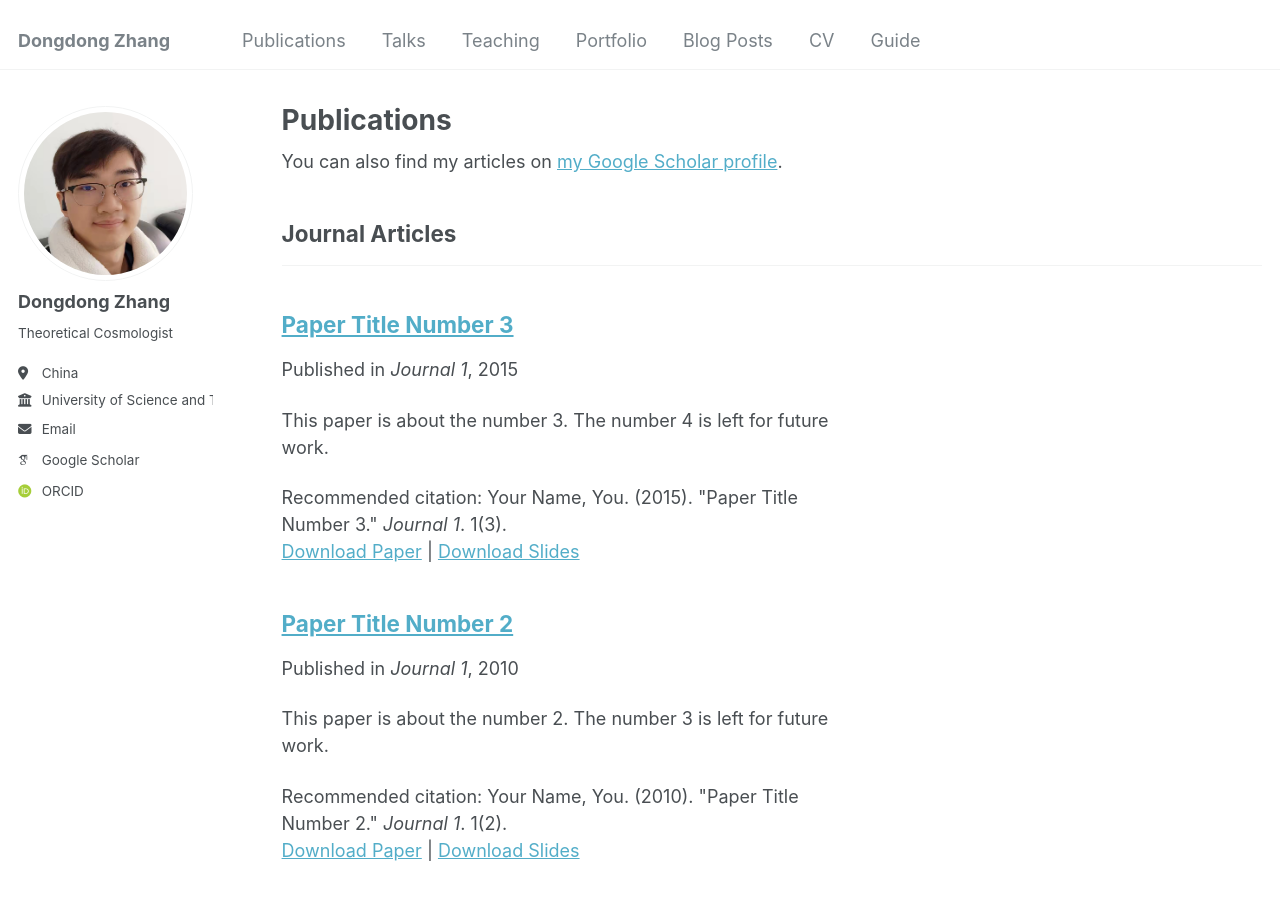
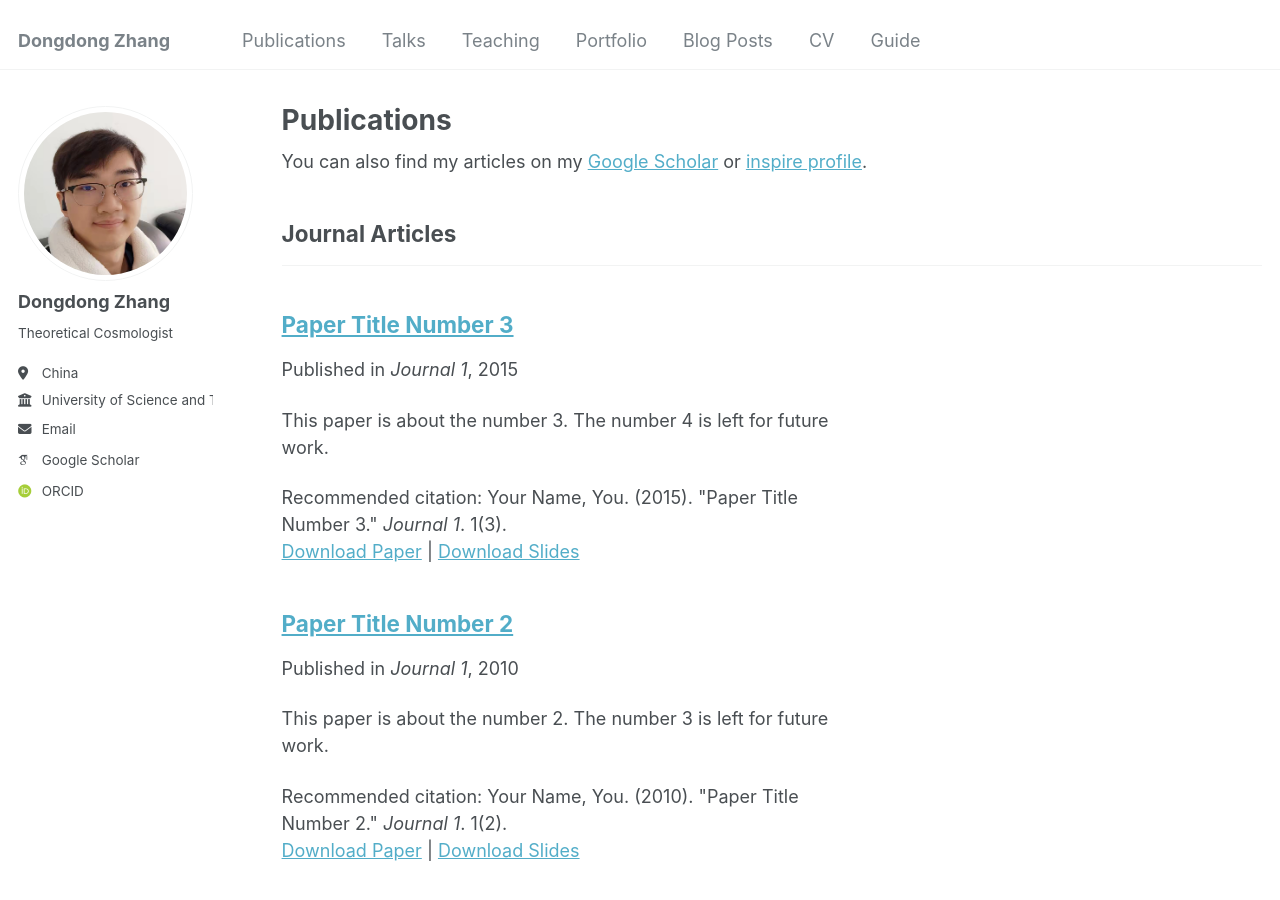
Before and after one commit to D-Zhang95/d-zhang95.github.io, a Jekyll site: the page built from _pages/publications.html, in a window 1280 px wide and 900 px high. Built offline with Jekyll 4.4.1, drawn with Linux system fonts in a browser that asks for light colours; some web fonts are replaced.

Commit message:
Update publications.html

```diff
--- a/_pages/publications.html
+++ b/_pages/publications.html
@@ -6,7 +6,7 @@ author_profile: true
 ---
 
 {% if site.author.googlescholar %}
-  <div class="wordwrap">You can also find my articles on <a href="{{site.author.googlescholar}}">my Google Scholar profile</a>.</div>
+  <div class="wordwrap">You can also find my articles on my <a href="{{site.author.googlescholar}}">Google Scholar</a> or <a href="{https://inspirehep.net/authors/2789730?ui-citation-summary=true}">inspire profile</a>.</div>
 {% endif %}
 
 {% include base_path %}
```
